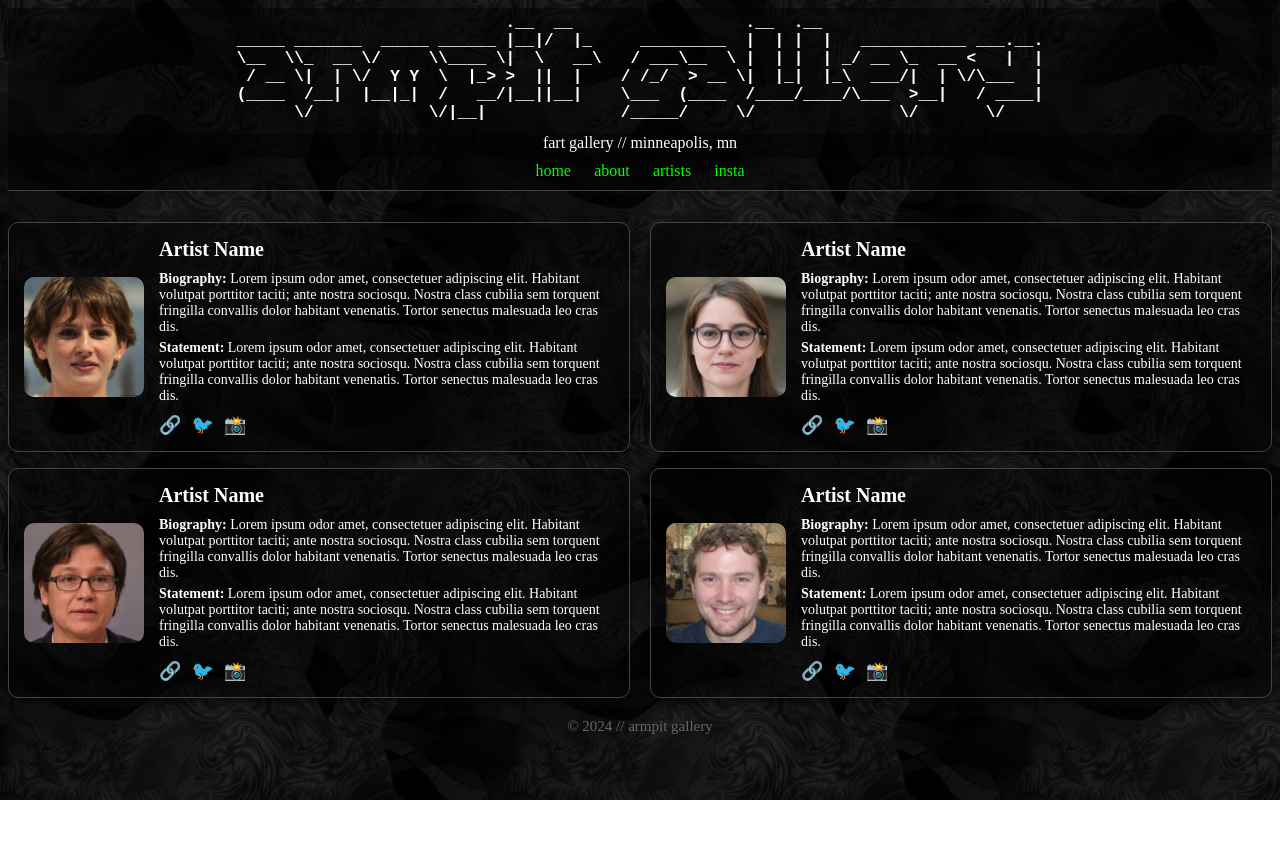
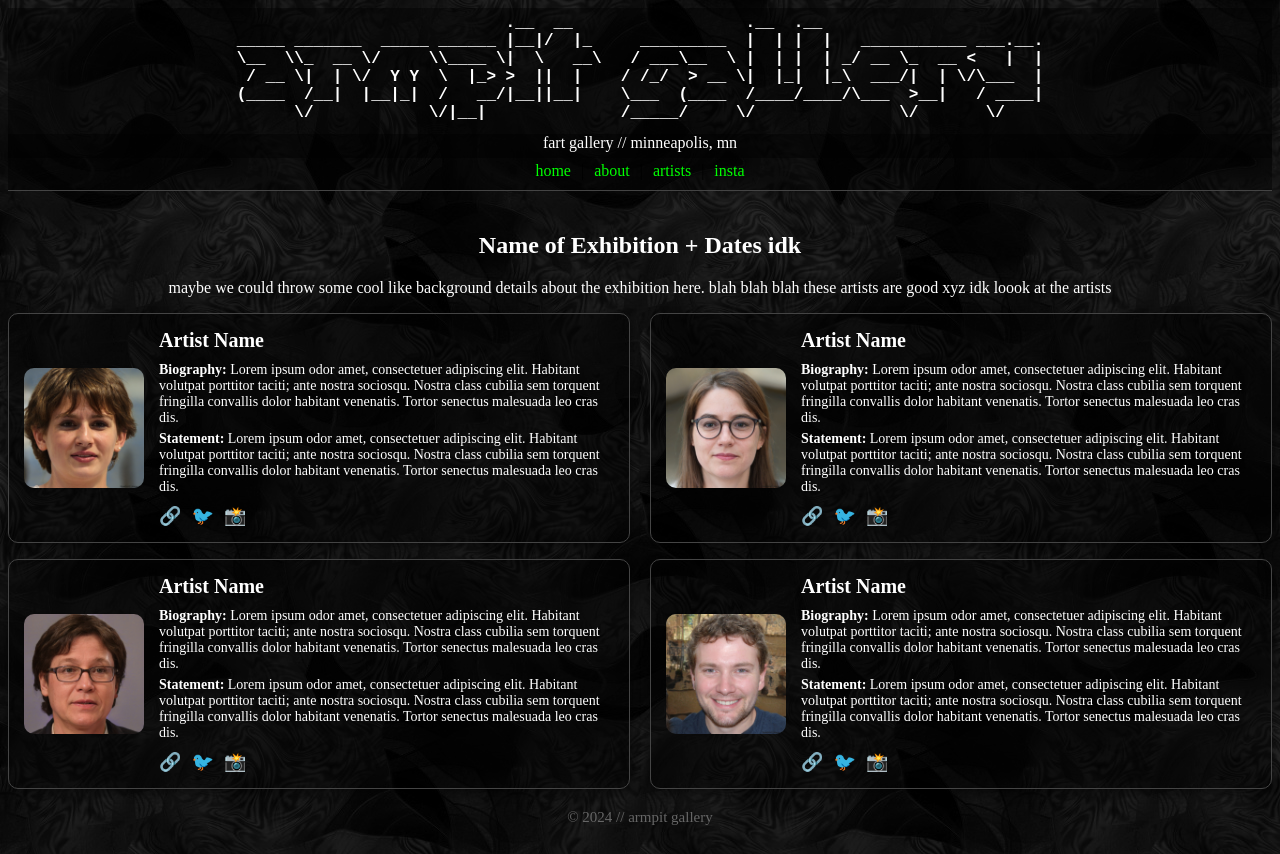
Before and after one commit to trustnotwo/armpitgallery, a plain HTML site: page artists.htm in a window 1280 px wide. Before the commit the page ends 800 px from the top, so only its background shows below. Drawn offline with Linux system fonts and the light colour scheme.

Commit message:
Update artists.htm

```diff
--- a/artists.htm
+++ b/artists.htm
@@ -36,6 +36,9 @@ _____ _______  _____ ______ |__|/  |_     _________  |  | |  |   ___________ ___
 </div>
 
 <p style="font-size:10px"><br></p>
+
+<h2 style="color: white; text-align: center">Name of Exhibition + Dates idk</h2>
+<p style="color: white; text-align: center">maybe we could throw some cool like background details about the exhibition here. blah blah blah these artists are good xyz idk loook at the artists<p>
 
   <div style="display: flex; gap: 20px; justify-content: center; align-items: center;">
     <!-- Artist 1 -->
```
